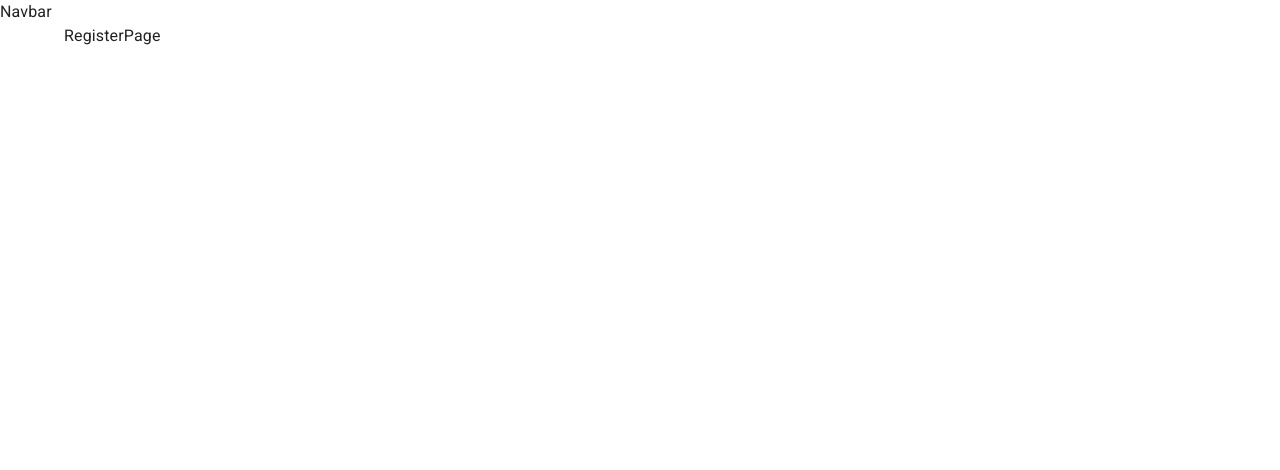
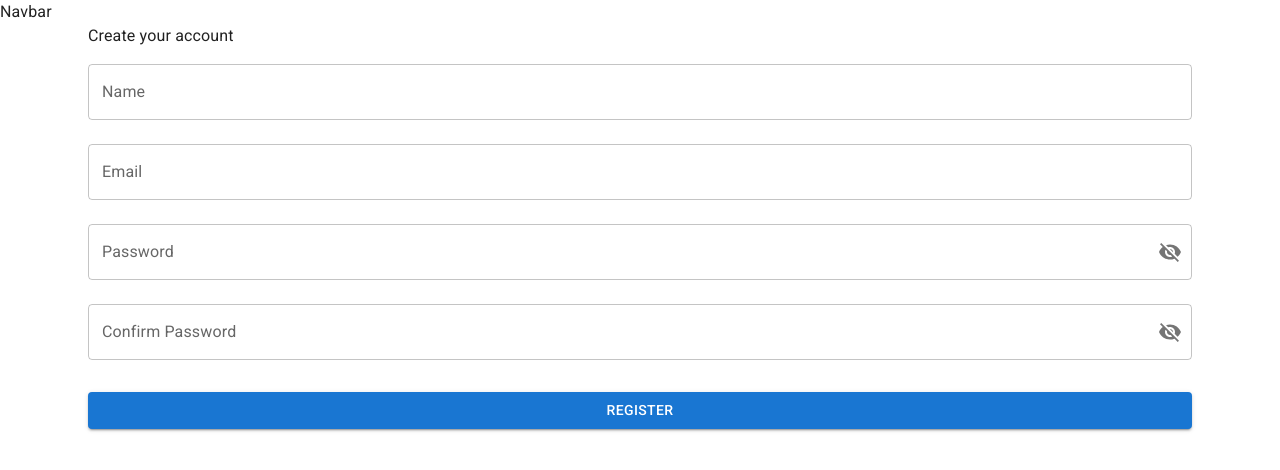
Before and after one commit to AlicjaSzot/Authentication-System---Backend-Service, a React (Create React App) app in the folder frontend/: page /register in a window 1280 px wide. Shown: the top 470 px of the page. Built offline with nearby package versions, Linux system fonts and the light colour scheme.

Commit message:
Create skeleton on registration form without logic - frontend

```diff
--- a/frontend/src/components/LoginForm.tsx
+++ b/frontend/src/components/LoginForm.tsx
@@ -58,7 +58,7 @@ const LoginForm = ({
             inputRef={ref}
             id="email"
             margin="normal"
-            label="Adres Email"
+            label="Email"
             required
             fullWidth
             type="email"
--- a/frontend/src/components/RegisterForm.tsx
+++ b/frontend/src/components/RegisterForm.tsx
@@ -1,7 +1,147 @@
 import React from "react";
+import { Controller, useForm } from "react-hook-form";
+import { RegisterFormValues } from "../schema/registerSchema";
+import {
+  Button,
+  IconButton,
+  InputAdornment,
+  Box,
+  TextField,
+} from "@mui/material";
+import usePasswordVisibility from "../hooks/usePasswordVisibility";
+import { Visibility, VisibilityOff } from "@mui/icons-material";
 
-const RegisterForm = () => {
-  return <div>RegisterForm</div>;
+export type RegisterCredentials = {
+  name: string;
+  email: string;
+  password: string;
+};
+
+const RegisterForm = ({
+  onSubmit,
+}: {
+  onSubmit: (data: RegisterCredentials) => void;
+}) => {
+  const {
+    control,
+    handleSubmit,
+    formState: { isSubmitting },
+  } = useForm<RegisterFormValues>({
+    mode: "onBlur",
+    defaultValues: {
+      name: "",
+      email: "",
+      password: "",
+    },
+  });
+
+  const { showPassword, togglePasswordVisibility, handleMouseDownPassword } =
+    usePasswordVisibility();
+  const {
+    showPassword: showConfirmPassword,
+    togglePasswordVisibility: toggleConfirmPassword,
+    handleMouseDownPassword: handleMouseDownConfirmPassword,
+  } = usePasswordVisibility();
+
+  return (
+    <Box component="form" noValidate onSubmit={handleSubmit(onSubmit)}>
+      <Controller
+        name="name"
+        control={control}
+        render={({ field: { ref, ...field } }) => (
+          <TextField
+            {...field}
+            inputRef={ref}
+            label="Name"
+            fullWidth
+            margin="normal"
+          />
+        )}
+      />
+
+      <Controller
+        name="email"
+        control={control}
+        render={({ field: { ref, ...field } }) => (
+          <TextField
+            {...field}
+            inputRef={ref}
+            label="Email"
+            type="email"
+            fullWidth
+            margin="normal"
+          />
+        )}
+      />
+
+      <Controller
+        name="password"
+        control={control}
+        render={({ field: { ref, ...field } }) => (
+          <TextField
+            {...field}
+            inputRef={ref}
+            label="Password"
+            type={showPassword ? "text" : "password"}
+            fullWidth
+            margin="normal"
+            InputProps={{
+              endAdornment: (
+                <InputAdornment position="end">
+                  <IconButton
+                    onClick={togglePasswordVisibility}
+                    aria-label="toggle password visibility"
+                    edge="end"
+                    onMouseDown={handleMouseDownPassword}
+                  >
+                    {showPassword ? <Visibility /> : <VisibilityOff />}
+                  </IconButton>
+                </InputAdornment>
+              ),
+            }}
+          />
+        )}
+      />
+
+      <Controller
+        name="confirmPassword"
+        control={control}
+        render={({ field: { ref, ...field } }) => (
+          <TextField
+            {...field}
+            inputRef={ref}
+            label="Confirm Password"
+            type={showConfirmPassword ? "text" : "password"}
+            fullWidth
+            margin="normal"
+            InputProps={{
+              endAdornment: (
+                <InputAdornment position="end">
+                  <IconButton
+                    onClick={toggleConfirmPassword}
+                    onMouseDown={handleMouseDownConfirmPassword}
+                    edge="end"
+                  >
+                    {showConfirmPassword ? <Visibility /> : <VisibilityOff />}
+                  </IconButton>
+                </InputAdornment>
+              ),
+            }}
+          />
+        )}
+      />
+
+      <Button
+        type="submit"
+        fullWidth
+        variant="contained"
+        sx={{ mt: 3, mb: 2 }}
+        disabled={isSubmitting}
+      >
+        {isSubmitting ? "Registering..." : "Register"}
+      </Button>
+    </Box>
+  );
 };
 
 export default RegisterForm;
--- a/frontend/src/pages/LoginPage.tsx
+++ b/frontend/src/pages/LoginPage.tsx
@@ -25,7 +25,6 @@ const LoginPage = () => {
           err.response?.data?.error || "Login failed. Please check your input.",
         );
       }
-      // 500+ and network errors are handled globally in axiosClient interceptor
     }
   };
 
--- a/frontend/src/pages/RegisterPage.tsx
+++ b/frontend/src/pages/RegisterPage.tsx
@@ -1,7 +1,18 @@
+import { Container, Typography } from "@mui/material";
 import React from "react";
+import RegisterForm, { RegisterCredentials } from "../components/RegisterForm";
 
 const RegisterPage = () => {
-  return <div>RegisterPage</div>;
+  const handleRegister = async (data: RegisterCredentials) => {
+    console.log(data);
+  };
+
+  return (
+    <Container>
+      <Typography component="h1">Create your account</Typography>
+      <RegisterForm onSubmit={handleRegister} />
+    </Container>
+  );
 };
 
 export default RegisterPage;
--- /dev/null
+++ b/frontend/src/schema/registerSchema.ts
@@ -0,0 +1,35 @@
+import { z } from "zod";
+
+export const registerSchema = z
+  .object({
+    name: z
+      .string()
+      .min(2, "Name must be at least 2 characters long")
+      .max(50, "Name cannot exceed 50 characters")
+      .trim(),
+
+    email: z
+      .string()
+      .min(1, "Email is required")
+      .email("Invalid email address format")
+      .toLowerCase()
+      .trim(),
+
+    password: z
+      .string()
+      .min(8, "Password must be at least 8 characters long")
+      .regex(/[A-Z]/, "Password must contain at least one uppercase letter")
+      .regex(/[0-9]/, "Password must contain at least one number")
+      .regex(
+        /[^A-Za-z0-9]/,
+        "Password must contain at least one special character",
+      ),
+
+    confirmPassword: z.string().min(1, "Please confirm your password"),
+  })
+  .refine((data) => data.password === data.confirmPassword, {
+    message: "Passwords do not match",
+    path: ["confirmPassword"],
+  });
+
+export type RegisterFormValues = z.infer<typeof registerSchema>;
```
Also changed, not shown: 1 other file (tests, documents, lock files or other folders).
